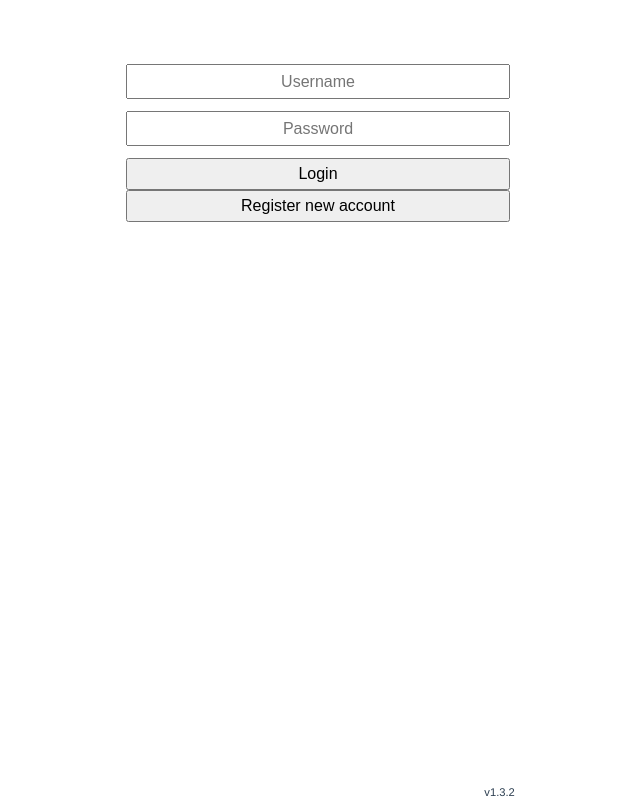
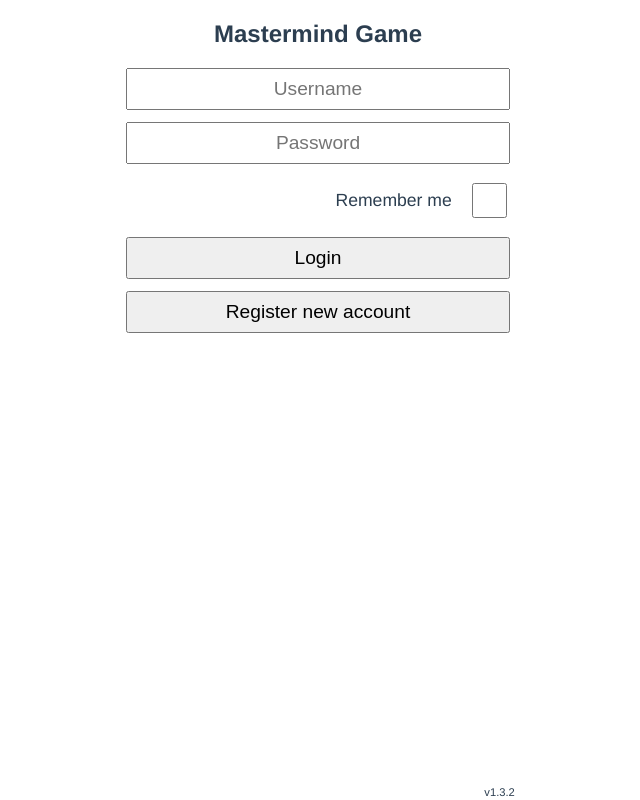
Before and after one commit to MathyEM/mathyem-mastermind, a Vue app: page / in a window 1280 px wide. Shown: the whole page, without its empty margins (322-962 px from the left). Built offline with nearby package versions, Linux system fonts and the light colour scheme; no server answers.

Commit message:
Added remember me checkbox to login screen

```diff
--- a/src/components/CreateJoinRoom.vue
+++ b/src/components/CreateJoinRoom.vue
@@ -1,10 +1,10 @@
 <template>
   <div class="home-menu">
 		<div v-if="getLoginStatus" class="join-create-room">
-			<h2>Welcome {{ getUsername }}!</h2>
+			<h3>Welcome {{ getUsername }}!</h3>
 			<h3 v-if="getCurrentRoom.id != ''">Room: {{ getCurrentRoom.name }}</h3>
 			<form v-on:submit.prevent="onSubmit">
-				<input v-model="roomName" type="text" placeholder="Name your new room or enter room code"><br/>
+				<input v-model="roomName" type="text" :placeholder="inputText"><br/>
 				<div v-if="getCreateJoinRoomAnyErrorStatus || this.$v.$error" class="create-join-errors">
 					<div v-if="getAlreadyInRoomErrorStatus" class="create-join-error">
 						{{ getCreateJoinRoomErrors.alreadyInRoom['EN'] }}
@@ -42,6 +42,7 @@ export default {
   },
 	data() {
 		return {
+			inputText: 'Name your new room or enter a join code'
 		}
 	},
 	validations() {
@@ -103,6 +104,12 @@ export default {
 </script>
 
 <style scoped lang="scss">
+.join-create-room {
+	input, button {
+		margin-top: 0.5rem;
+	}
+}
+
 .create-join-errors {
   margin-top: -1px;
   background: rgba($color: yellow, $alpha: 0.8);
--- a/src/components/LoginRegister.vue
+++ b/src/components/LoginRegister.vue
@@ -22,6 +22,7 @@
         </div>
         <div v-if="!$v.password.regex" class="register-error" v-html="getErrors.password.regex['EN']">{{ getErrors.password.regex['EN'] }}</div>
       </div>
+      <div v-if="!getRegisteringState" class="remember-me"><p>Remember me</p><input type="checkbox" name="remember-me" id="remember-me" value="yes" v-model="rememberMe"></div>
       <button v-if="!getRegisteringState" @click="login" type="submit">Login</button>
       <button v-if="!getRegisteringState" @click="TOGGLE_REGISTERING_STATE">Register new account</button>
       <button v-if="getRegisteringState" @click="register" type="submit">Register</button>
@@ -77,6 +78,7 @@ export default {
       'getPasswordMinLength',
       'getPasswordMaxLength',
       'getPasswordRegex',
+      'getRememberMe',
       'getErrors',
     ]),
     username: {
@@ -100,10 +102,23 @@ export default {
         this.UPDATE_LOCAL_PASSWORD(password)
       }
     },
+    rememberMe: {
+      get() { return this.getRememberMe },
+      set(value) {
+        this.UPDATE_REMEMBER_ME(value)
+      }
+    },
+
   },
   methods: {
     ...mapActions(['socketLogin', 'validateRegister', 'loginUser', 'registerUser']),
-    ...mapMutations(['TOGGLE_REGISTERING_STATE', 'UPDATE_LOCAL_USERNAME', 'UPDATE_LOCAL_EMAIL', 'UPDATE_LOCAL_PASSWORD']),
+    ...mapMutations([
+      'TOGGLE_REGISTERING_STATE',
+      'UPDATE_LOCAL_USERNAME',
+      'UPDATE_LOCAL_EMAIL',
+      'UPDATE_LOCAL_PASSWORD',
+      'UPDATE_REMEMBER_ME',
+      ]),
     onSubmit() {
       return false
     },
@@ -121,9 +136,31 @@ export default {
 h3 {
   margin: 40px 0 0;
 }
-form input:not(:first-of-type), button:first-of-type {
+form input:not(:first-of-type), .remember-me, button {
   margin-top: 0.75rem;
 }
+
+.login-register {
+  .remember-me {
+    width: 100%;
+    display: flex;
+    flex-direction: row;
+    align-items: center;
+    justify-content: flex-end;
+    gap: 1rem;
+
+    p {
+      margin: 0;
+      // width: 100%;
+      font-size: 1.1rem;
+    }
+
+    input {
+      width: 2.2rem;
+    }
+  }
+}
+
 .register-errors {
   margin-top: -1px;
   background: rgba($color: yellow, $alpha: 0.8);
--- a/src/store/modules/loginRegister.js
+++ b/src/store/modules/loginRegister.js
@@ -20,6 +20,7 @@ const state = {
     maxLength: 48,
     regex: /^(?=.*\d)(?=.*[a-z])(?=.*[A-Z])(?=.*[._-])[0-9a-zA-Z._-]+$/,
   },
+  rememberMe: false,
   errors: {
     generic: {
       required: {
@@ -65,6 +66,7 @@ const getters = {
   getPasswordMinLength: state => state.password.minLength,
   getPasswordMaxLength: state => state.password.maxLength,
   getPasswordRegex: state => state.password.regex,
+  getRememberMe: state => state.rememberMe,
   getErrors: state => state.errors,
 }
 const mutations = {
@@ -77,6 +79,9 @@ const mutations = {
   UPDATE_LOCAL_PASSWORD(state, payload) {
     state.password.value = payload
   },
+  UPDATE_REMEMBER_ME(state, payload) {
+    state.rememberMe = payload
+  },
 }
 const actions = {
   loginUser({ getters, dispatch }) {
@@ -85,6 +90,7 @@ const actions = {
       username: getters.getLocalUsername,
       email: getters.getLocalEmail,
       password: getters.getLocalPassword,
+      rememberMe: getters.getRememberMe,
     }, { withCredentials: true })
     .then((response) => {
       if (response.status !== 200) {
--- a/src/views/Game.vue
+++ b/src/views/Game.vue
@@ -1,8 +1,10 @@
 <template>
   <div v-if="!getLoginStatus" class="main">
+    <h2>{{ title }}</h2>
     <LoginRegister/>
   </div>
   <div v-else-if="getLoginStatus && getCurrentRoom.id === ''" class="main">
+    <h2>{{ title }}</h2>
     <CreateJoinRoom />
   </div>
   <div v-else class="main game">
@@ -37,6 +39,11 @@ export default {
     CodeButtons,
     GameStatus
   },
+  data() {
+    return {
+      title: 'Mastermind Game'
+    }
+  },
   computed: {
     ...mapGetters(['getLoginStatus', 'getCurrentRoom', 'getUserId', 'getUsername', 'getGameStatus']),
   }
@@ -50,22 +57,22 @@ export default {
   width: 100%;
   padding: 0 0.5rem 0;
 
-  .login-register {
-    margin-top: 4rem;
-  }
-
   .join-create-room, .login-register {
     input, button {
       box-sizing: border-box;
       width: 100%;
-      font-size: 1rem;
-      height: 2rem;
+      font-size: 1.2rem;
+      height: 2em;
       text-align: center;
     }
 
     input {
-      height: 2.2rem;
+      height: 2.2em;
       vertical-align: middle;
+    }
+
+    button {
+      height: 2.2em;
     }
   }
 }
```
